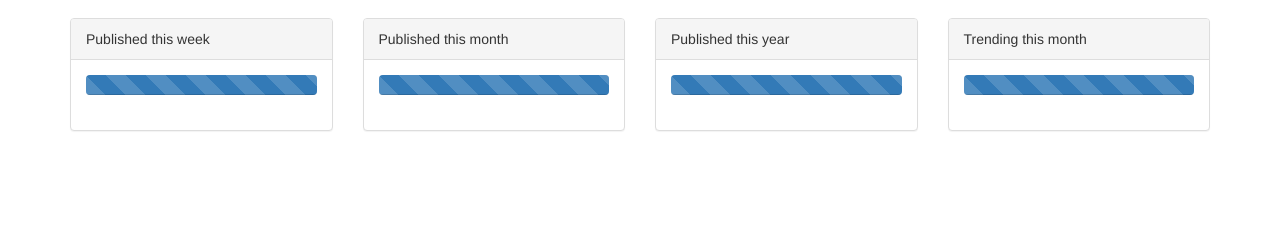
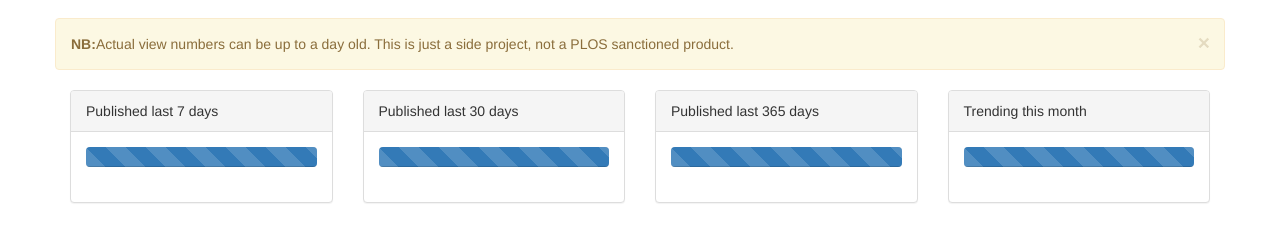
Before and after one commit to PLOS/plos_doodles, a plain HTML site: page index.html in a window 1280 px wide. Shown: the part 54-296 px from the top of the page. Drawn offline with nearby package versions, Linux system fonts and the light colour scheme.

Commit message:
update language and warning

```diff
--- a/index.html
+++ b/index.html
@@ -29,21 +29,26 @@
     </nav>
     <div class="container">
     <div class="row">
+      <div class="alert alert-warning alert-dismissible" role="alert">
+        <button type="button" class="close" data-dismiss="alert" aria-label="Close"><span aria-hidden="true">&times;</span></button>
+        <strong>NB:</strong>Actual view numbers can be up to a day old. This is just a side project, not a PLOS sanctioned product.
+      </div>
+
       <div class="col-md-3" >
         <div class="panel panel-default">
-          <div class="panel-heading">Published this week</div>
+          <div class="panel-heading">Published last 7 days</div>
           <div class="panel-body" id="week"></div>
         </div>
       </div>
       <div class="col-md-3" >
         <div class="panel panel-default">
-          <div class="panel-heading">Published this month</div>
+          <div class="panel-heading">Published last 30 days</div>
           <div class="panel-body" id="month"></div>
         </div>
       </div>
       <div class="col-md-3" >
         <div class="panel panel-default">
-          <div class="panel-heading">Published this year</div>
+          <div class="panel-heading">Published last 365 days</div>
           <div class="panel-body" id="year"></div>
         </div>
       </div>
```
